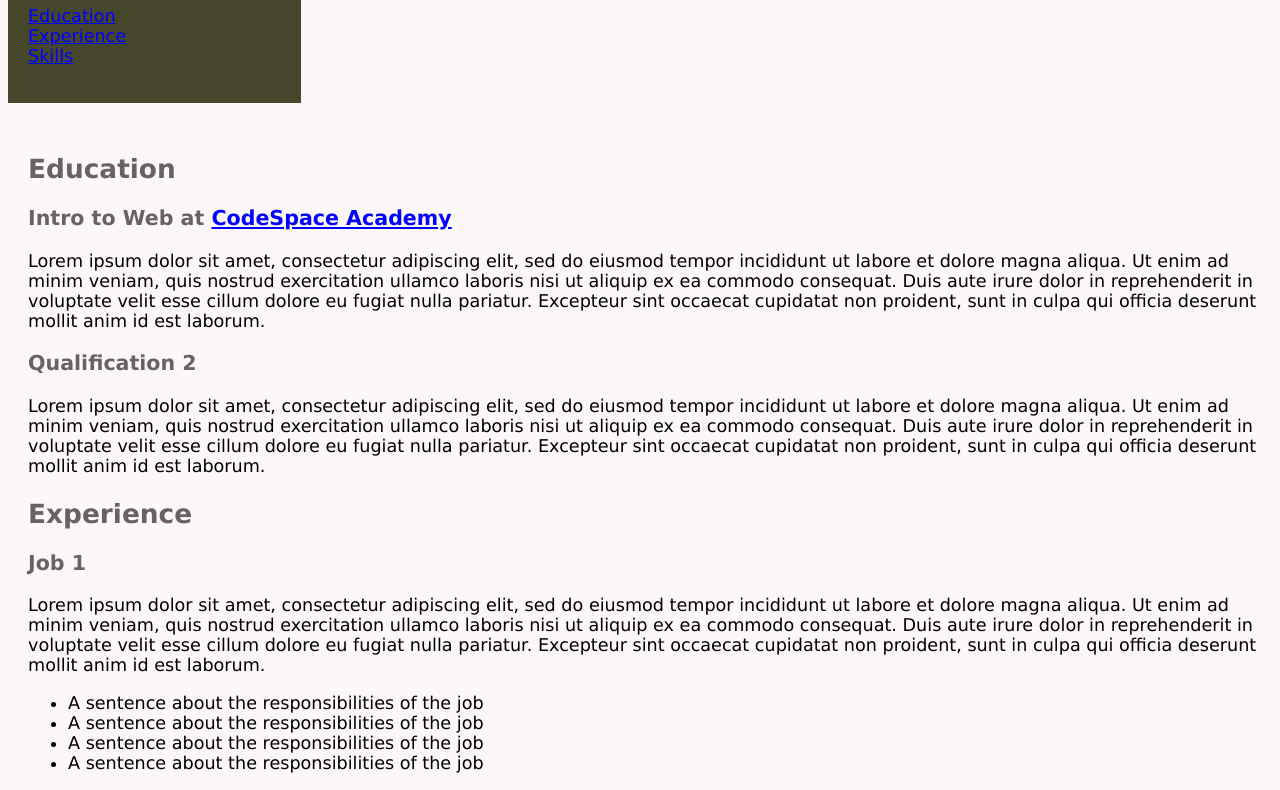
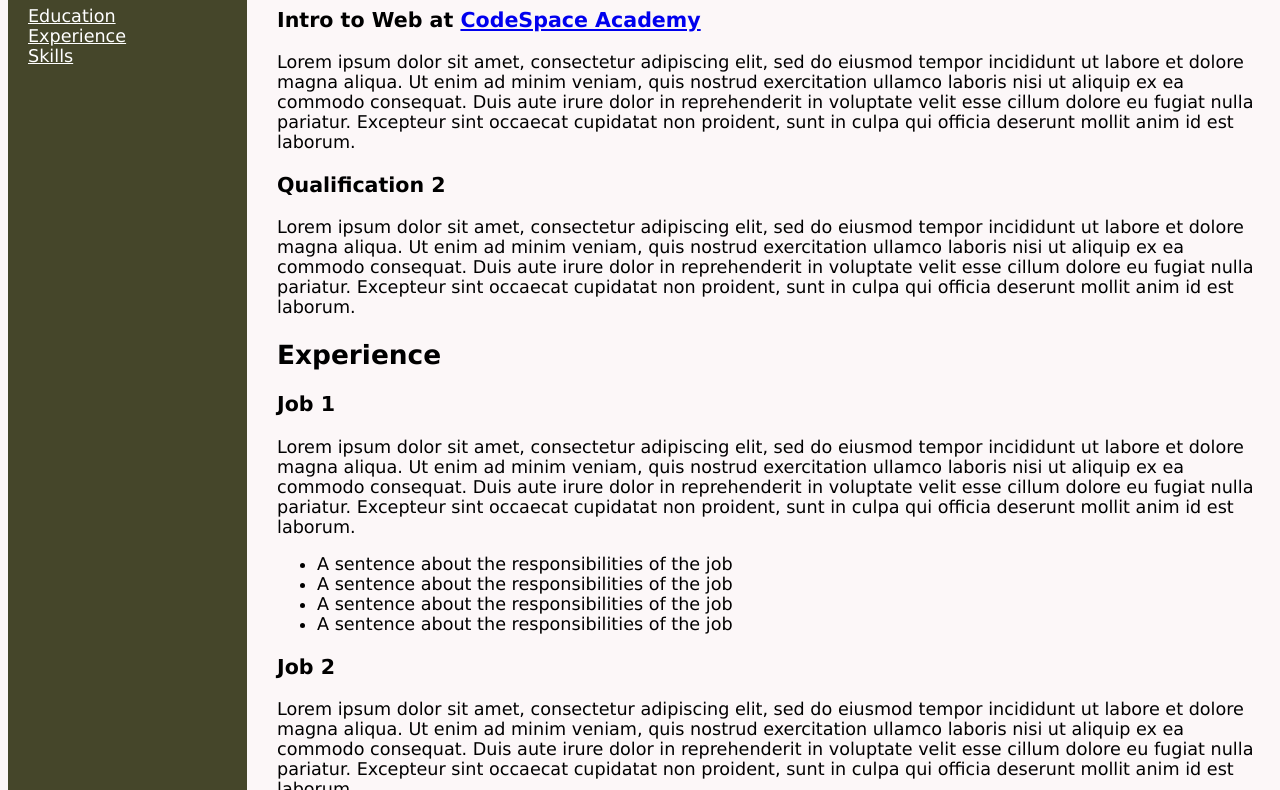
Before and after one commit to arynsampson/myDigitalResume, a plain HTML site: page index.html in a window 1280 px wide. Shown: the part 431-1221 px from the top of the page. Drawn offline with Linux system fonts and the light colour scheme.

Commit message:
final layout styling

```diff
--- a/css/stylesheet.css
+++ b/css/stylesheet.css
@@ -2,6 +2,7 @@ body {
   font-family: 'Verdana', sans-serif;
   font-size: 110%;
   background-color: #fcf7f8;
+  color: black;
 }
 
 header {
@@ -11,15 +12,20 @@ header {
   padding: 20px 0;
 }
 
-header img {
+#headerImage {
   border-radius: 50%;
   border: 3px solid orange;
+}
+
+main {
+  display: flex;
 }
 
 nav {
   width: 20%;
   background-color: #45462a;
   padding: 20px;
+  flex: 1;
 }
 
 nav ul {
@@ -30,22 +36,17 @@ nav li {
   list-style: none;
 }
 
+nav a {
+  color: white;
+}
+
 h2#menu {
   margin-top: 0;
 }
 
-a {
-  color: blue;
-}
-
-h2,
-h3 {
-  color: #666363;
-}
-
 article {
-  padding-left: 20px;
-  margin: 30px 0;
+  padding-left: 30px;
+  flex: 5;
 }
 
 .whiteFont {
--- a/index.html
+++ b/index.html
@@ -7,6 +7,7 @@
     <title>Aryn Resume</title>
     <link rel="stylesheet" type="text/css" href="./css/stylesheet.css" />
   </head>
+
   <body>
     <header>
       <aside>
@@ -15,13 +16,14 @@
           alt="CodeSpace Logo"
           width="200"
           height="180"
+          id="headerImage"
         />
       </aside>
       <h1>Aryn Sampson</h1>
       <p>An introductory personal statement.</p>
     </header>
 
-    <section>
+    <main>
       <nav>
         <h2 id="menu" class="whiteFont">Menu</h2>
         <ul>
@@ -30,8 +32,6 @@
           <li><a href="#skills">Skills</a></li>
         </ul>
       </nav>
-
-      <br />
 
       <article>
         <h2 id="education">Education</h2>
@@ -111,7 +111,7 @@
           <li>Skill 4</li>
         </ul>
       </article>
-    </section>
+    </main>
 
     <footer>
       <p class="whiteFont">Contact details</p>
```
